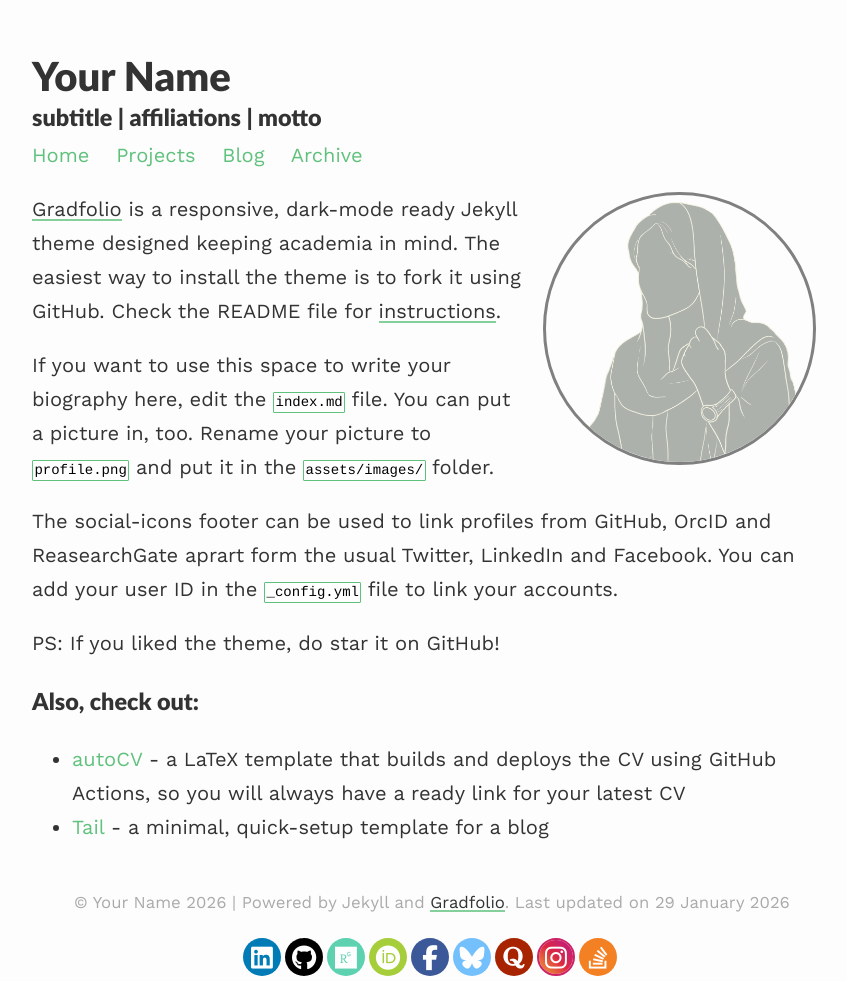
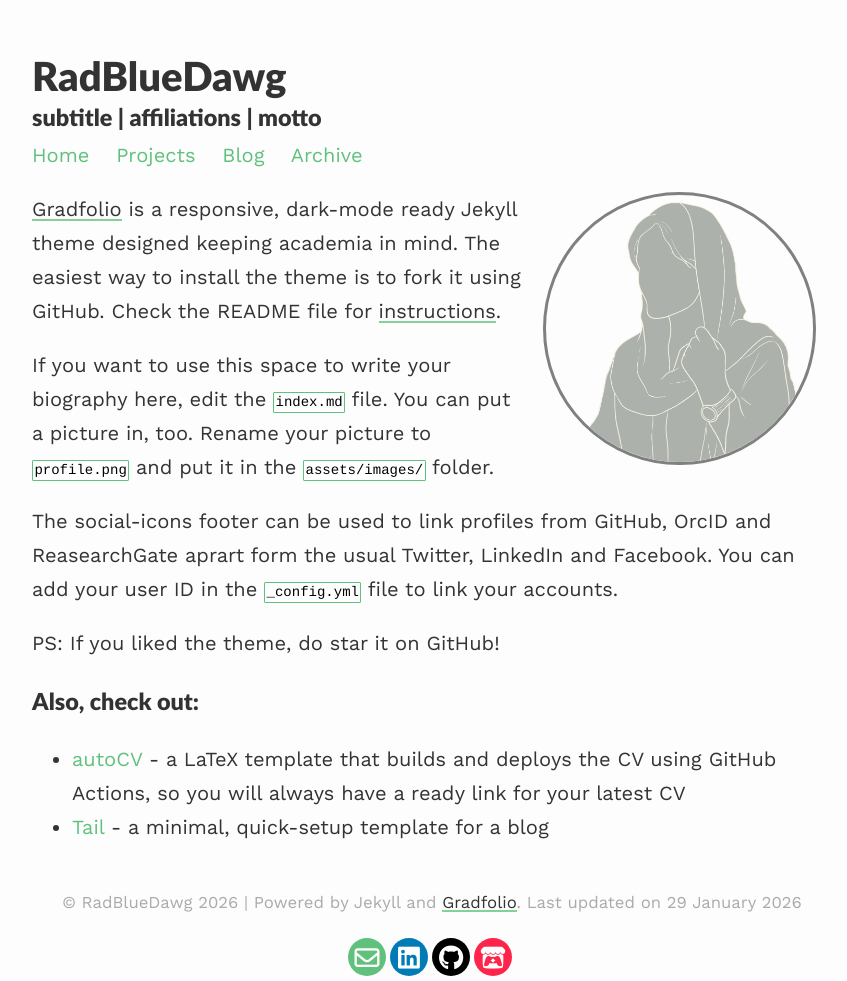
Before and after one commit to RadBlueDawg/radbluedawg.github.io, a Jekyll site: the page built from index.md, in a window 1280 px wide. Shown: the whole page, without its empty margins (208-1055 px from the left). Built offline with Jekyll 4.4.1, drawn with Linux system fonts in a browser that asks for light colours.

Commit message:
Replaced Quora with Itch in the social footer. Modified some of the social settings in the config.

```diff
--- a/_config.yml
+++ b/_config.yml
@@ -1,11 +1,11 @@
 ### your site title here
 
-title: Your Name
+title: RadBlueDawg
 description: subtitle | affiliations | motto
 
 baseurl: /gradfolio #name of GitHub repository
 url: "" #custom url to be used instead of GitHub repository
-email: #
+email: radbluedawg@gmail.com
 
 # Pagination
 paginate: 4
@@ -13,15 +13,15 @@ permalink: /blog/:year/:title/
 paginate_path: /blog/page:num/
 
 # Social media links in footer
-linkedin: "#"
-stackoverflow: "#"
-github: "#"
-researchgate: "#"
-orcid: "#"
-quora: "#"
-instagram: "#"
-facebook: "#"
-bluesky: "#"
+linkedin: "radbluedawg"
+#stackoverflow: "#"
+github: "RadBlueDawg"
+#researchgate: "#"
+#orcid: "#"
+itch: "radbluedawg"
+#instagram: "#"
+#facebook: "#"
+#bluesky: "#"
 
 # Markdown
 highlighter: rouge
--- a/_includes/social-footer.html
+++ b/_includes/social-footer.html
@@ -62,12 +62,12 @@ target="_blank">
 </a>
 {%- endif -%}
 
-{%- if site.quora -%}
-<a title="{{ _locale_string_follow | replace: '[NAME]', 'Quora' }}"
-class="social-button quora" itemprop="sameAs"
-href="https://www.quora.com/profile/{{ site.quora }}"
+{%- if site.itch -%}
+<a title="{{ _locale_string_follow | replace: '[NAME]', 'itch.io' }}"
+class="social-button itch" itemprop="sameAs"
+href="https://{{ site.itch }}.itch.io"
 target="_blank">
-<i class="fab fa-quora"></i>
+<i class="fab fa-itch-io"></i>
 </a>
 {%- endif -%}
 
--- a/assets/css/_sass/footer-social.scss
+++ b/assets/css/_sass/footer-social.scss
@@ -38,7 +38,7 @@
 .fa-researchgate,
 .fa-bluesky,
 .fa-envelope,
-.fa-quora,
+.fa-itch,
 .fa-instagram,
 .fa-stack-overflow {
   font-size: 25px;
@@ -114,14 +114,14 @@
   border-color: #74C0FC;
 }
 
-.rounded-social-buttons .social-button.quora {
-  background: #a82400;
+.rounded-social-buttons .social-button.itch {
+  background: #ff244a;
 }
 
-.rounded-social-buttons .social-button.quora:hover, .rounded-social-buttons .social-button.quora:focus {
-  color: #a82400;
+.rounded-social-buttons .social-button.itch:hover, .rounded-social-buttons .social-button.itch:focus {
+  color: #ff244a;
   background: #fefefe;
-  border-color: #a82400;
+  border-color: #ff244a;
 }
 
 .rounded-social-buttons .social-button.instagram {
```
